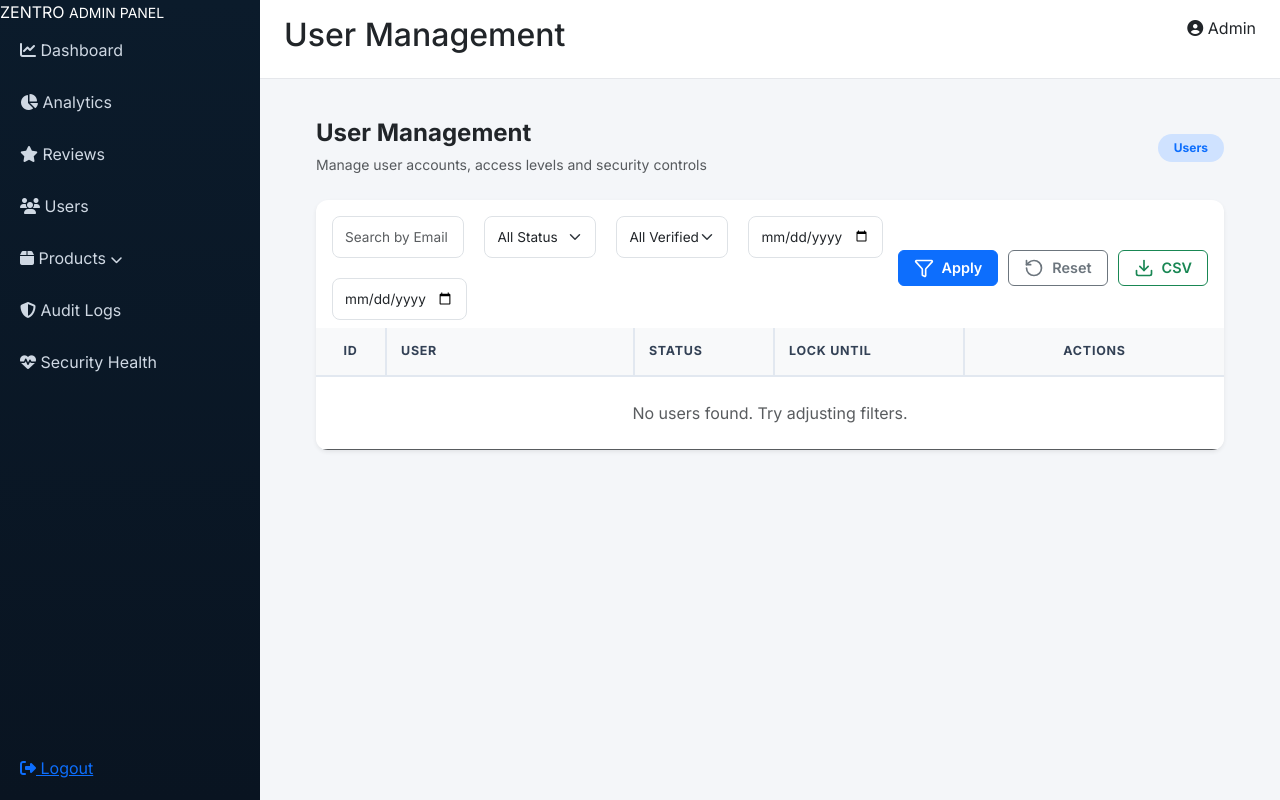
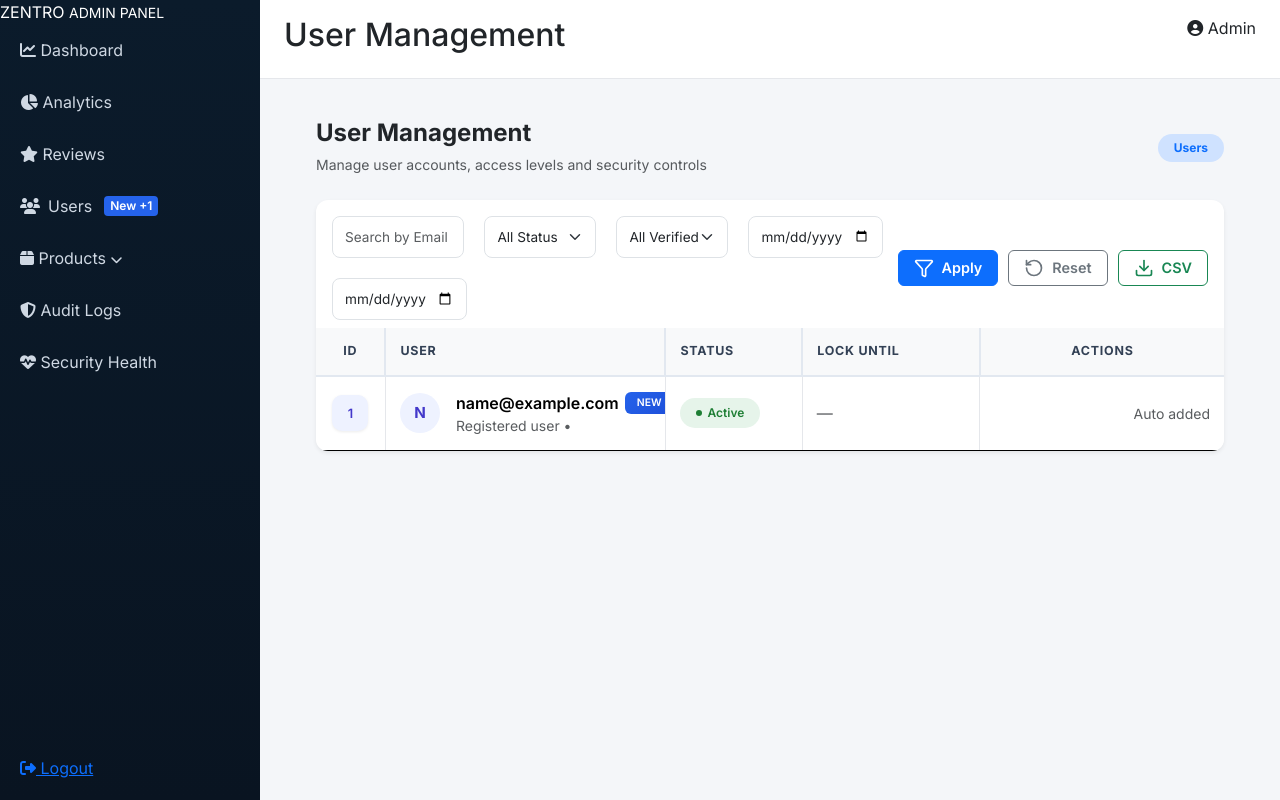
Before and after one commit to AtharvPanchal/zentro-ecommerce, a Flask app: template templates/admin/users.html in a window 1280 px wide. Run offline with Flask 3, Linux system fonts and the light colour scheme; the template is opened without the code that fills it, so the values that code supplies are empty; the visitor is signed in with stand-in values (Sample User, id 1); data comes from the database, SQL or seed files in the repository; parts of the project's set-up code (start-up, migrations or seed data) failed here and were passed over.

Commit message:
feat(admin): enhance user management panel with real-time updates and timezone fixes
- Implemented live user auto-refresh (every 5 seconds) using API
- Added dynamic row insertion for newly registered users
- Introduced 'NEW' badge for recently added users
- Built real-time 'time ago' system (just now, mins, hrs, days)
- Fixed critical timezone bug (UTC vs IST mismatch using ISO + Z handling)
- Improved duplicate prevention logic in live updates
- Enhanced UI consistency for user rows and status display
- Added CSV export with applied filters support
- Refactored frontend JS for better stability and clean structure
- Improved empty state handling in user table

Overall: Improved admin usability, real-time experience, and data accuracy

```diff
--- a/app/__init__.py
+++ b/app/__init__.py
@@ -8,13 +8,15 @@ from app.services.audit_retention import auto_archive_old_audit_logs
 from app.services.audit_cleanup_service import cleanup_old_archived_audit_logs
 from app.services.system_jobs import cleanup_expired_otps
 from flask_login import current_user
-from app.models import Wishlist
+from app.models import Wishlist, User
+from sqlalchemy import func
 
 from app.utils.time_utils import (
     timeago_ist,
     to_ist,
     format_ist,
-    IST
+    IST,
+    utc_now
 )
 
 import os
@@ -142,6 +144,25 @@ def create_app():
             "wishlist_count": count
         }
 
+    # --------------------------------------------------
+    # GLOBAL CONTEXT PROCESSOR (NEW USERS TODAY COUNT)
+    # --------------------------------------------------
+    @app.context_processor
+    def inject_new_users_count():
+        try:
+
+            now = utc_now()
+            start = now.replace(hour=0, minute=0, second=0, microsecond=0)
+
+            count = db.session.query(func.count(User.id)).filter(
+                User.created_at >= start
+            ).scalar()
+
+            return {"new_users_count": count}
+
+        except Exception:
+            return {"new_users_count": 0}
+
     #  AUDIT INSIGHT ROUTES (MISSING FIX)
     from app.admin.routes.audit_insight_routes import audit_insight_bp
     app.register_blueprint(audit_insight_bp)
--- a/app/admin/routes/dashboard_routes.py
+++ b/app/admin/routes/dashboard_routes.py
@@ -186,7 +186,8 @@ def dashboard():
 
     return render_template(
         "admin/dashboard.html",
-        dashboard=dashboard_data
+        dashboard=dashboard_data,
+        new_users_count=new_users_today
     )
 
 
--- a/app/api/routes.py
+++ b/app/api/routes.py
@@ -1,7 +1,8 @@
 from flask import request, jsonify
 from flask_login import login_required, current_user
 from app.extensions import db
-from app.models import Product, DeliveryPincode, SavedForLater
+from app.models import Product, DeliveryPincode, SavedForLater, User
+from app.utils.time_utils import utc_now
 from . import api_bp
 from flask import url_for
 from app.models import CartItem
@@ -526,3 +527,68 @@ def live_search():
         success=True,
         results=results
     )
+
+
+
+# =====================================================
+# NEW USERS COUNT (ADMIN SIDEBAR BADGE )
+# =====================================================
+@api_bp.route("/new-users-count", methods=["GET"])
+def get_new_users_count():
+
+    try:
+        now = utc_now()
+        start = now.replace(hour=0, minute=0, second=0, microsecond=0)
+
+        count = User.query.filter(
+            User.created_at >= start
+        ).count()
+
+        return jsonify(
+            success=True,
+            count=count
+        )
+
+    except Exception:
+        return jsonify(
+            success=False,
+            count=0
+        )
+
+
+
+# =====================================================
+# LIVE USERS LIST (ADMIN TABLE 🔥)
+# =====================================================
+@api_bp.route("/admin/live-users", methods=["GET"])
+@login_required
+def get_live_users():
+
+    try:
+        users = (
+            User.query
+            .order_by(User.created_at.desc())
+            .limit(10)   # latest 10 users
+            .all()
+        )
+
+        result = []
+
+        for u in users:
+            result.append({
+                "id": u.id,
+                "email": u.email,
+                "username": u.username,
+                "created_at": u.created_at.isoformat() + "Z",
+            })
+
+        return jsonify(
+            success=True,
+            users=result
+        )
+
+    except Exception:
+        return jsonify(
+            success=False,
+            users=[]
+        )
--- a/static/css/admin_layout.css
+++ b/static/css/admin_layout.css
@@ -445,3 +445,17 @@ font-size: 15px;
 .created-sub {
   font-size: 12px;
 }
+
+
+
+.custom-badge {
+  border-radius: 4px;
+  font-size: 12px;
+  padding: 4px 6px;
+  font-weight: 600;
+  background-color: #2563eb;   /*  SAME AS NEW BADGE */
+  color: #fff;
+}
+.custom-badge:hover {
+  background-color: #1d4ed8;
+}
--- a/templates/admin/admin_base.html
+++ b/templates/admin/admin_base.html
@@ -65,11 +65,22 @@
         {% endif %}
       </a>
 
-      <!-- Users -->
-      <a href="{{ url_for('admin.admin_users') }}"
-         class="{{ 'active' if request.endpoint == 'admin.admin_users' }}">
-        <i class="fa-solid fa-users"></i> Users
-      </a>
+
+      <!-- Users with User Count Badge -->
+<a href="{{ url_for('admin.admin_users') }}"
+   class="menu-item d-flex align-items-center gap-2 {{ 'active' if request.endpoint == 'admin.admin_users' }}">
+
+  <i class="fa-solid fa-users"></i>
+
+  <span>Users</span>
+
+  <span id="userBadge"
+      class="badge custom-badge ms-1"
+      style="{% if not new_users_count or new_users_count == 0 %}display:none;{% endif %}">
+  New +{{ new_users_count }}
+</span>
+
+</a>
 
       <!-- PRODUCTS DROPDOWN (SINGLE & CORRECT) -->
       <div class="menu-dropdown">
@@ -173,6 +184,40 @@
   });
 </script>
 
+
+
+<script>
+function updateUserBadge() {
+
+  fetch("/api/new-users-count")
+    .then(res => res.json())
+    .then(data => {
+
+      if (!data.success) return;
+
+      const badge = document.getElementById("userBadge");
+
+
+      if (!badge) return;
+
+      if (data.count > 0) {
+        badge.innerText = "New +" + data.count;
+        badge.style.display = "inline-block";
+      } else {
+        badge.style.display = "none";
+      }
+
+    })
+    .catch(() => {});
+}
+
+// page load var
+updateUserBadge();
+
+// every 10 sec refresh
+setInterval(updateUserBadge, 10000);
+</script>
+
 {% block page_js %}{% endblock %}
 </body>
 </html>
--- a/templates/admin/users.html
+++ b/templates/admin/users.html
@@ -124,11 +124,10 @@
           </tr>
         </thead>
 
-        <tbody>
+        <tbody id="usersTableBody">
 
         {% if not users %}
-          <!-- EMPTY STATE -->
-          <tr>
+<tr id="emptyStateRow">
   <td colspan="5" class="text-center text-muted py-4">
     No users found. Try adjusting filters.
   </td>
@@ -172,12 +171,10 @@
   Registered user
 
   {% if u.created_at %}
-      • {{ u.created_at.strftime('%d %b %Y') }}
+    • {{ u.created_at.strftime('%d %b %Y') }} •
   {% endif %}
 
-    {% if u.time_ago %}
-      • {{ u.time_ago }}
-    {% endif %}
+  <span class="live-time" data-time="{{ u.created_at.isoformat() }}"></span>
 
 </div>
 
@@ -397,4 +394,139 @@ to_date=request.args.get('to_date')
   lucide.createIcons();
 </script>
 
+
+<script>
+function loadLiveUsers(){
+
+  fetch("{{ url_for('api.get_live_users') }}")
+    .then(res => res.json())
+    .then(data => {
+
+      if(!data.success) return;
+
+      const tbody = document.getElementById("usersTableBody");
+      if(!tbody) return;
+
+      let firstRow = tbody.querySelector("tr");
+
+      const users = data.users;
+      if(users.length === 0) return;
+
+      const u = users[0];
+
+      // duplicate check
+      if(firstRow && firstRow.querySelector(".text-truncate")?.innerText === u.email){
+        return;
+      }
+
+      // remove empty row
+      const emptyRow = document.getElementById("emptyStateRow");
+      if(emptyRow){
+        emptyRow.remove();
+      }
+
+      // create row
+      const newRow = document.createElement("tr");
+      newRow.classList.add("user-row");
+
+      newRow.innerHTML = `
+        <td><span class="id-box">${u.id}</span></td>
+
+        <td>
+          <div class="d-flex align-items-center gap-3">
+            <div class="user-avatar">
+              ${u.email ? u.email[0].toUpperCase() : "U"}
+            </div>
+
+            <div>
+              <div class="fw-semibold">
+                <span class="text-truncate">${u.email}</span>
+                <span class="badge-new">NEW</span>
+              </div>
+
+              <div class="text-muted small">
+                Registered user •
+                <span class="live-time" data-time="${u.created_at}"></span>
+              </div>
+            </div>
+          </div>
+        </td>
+
+        <td>
+          <span class="status-pill success">
+            <span class="dot"></span> Active
+          </span>
+        </td>
+
+        <td><span class="text-muted">—</span></td>
+
+        <td class="text-end">
+          <span class="text-muted small">Auto added</span>
+        </td>
+      </tr>
+      `;
+
+      // insert animation
+      newRow.style.opacity = "0";
+      tbody.prepend(newRow);
+
+      setTimeout(() => {
+        newRow.style.transition = "0.3s";
+        newRow.style.opacity = "1";
+      }, 50);
+
+    })
+    .catch(err => console.log(err));
+}
+
+
+// 🔁 AUTO REFRESH
+loadLiveUsers();
+updateLiveTime();
+
+setInterval(() => {
+  loadLiveUsers();
+  updateLiveTime();
+}, 5000);
+
+
+// 🔥 TIME UPDATE FUNCTION (FINAL FIXED)
+function updateLiveTime(){
+
+  const rows = document.querySelectorAll(".user-row");
+
+  rows.forEach(row => {
+
+    const timeEl = row.querySelector(".live-time");
+    if(!timeEl) return;
+
+    const createdAt = timeEl.dataset.time;
+    if(!createdAt) return;
+
+    const now = new Date();
+    const created = new Date(createdAt + "Z");
+
+    const diff = Math.floor((now - created) / 1000);
+
+    let text = "just now";
+
+    if(diff >= 86400){
+      const days = Math.floor(diff / 86400);
+      text = days + " day ago";
+    }
+    else if(diff >= 3600){
+      const hrs = Math.floor(diff / 3600);
+      text = hrs + " hr ago";
+    }
+    else if(diff >= 60){
+      const mins = Math.floor(diff / 60);
+      text = mins + " min ago";
+    }
+
+    timeEl.innerText = text;
+
+  });
+}
+</script>
+
 {% endblock %}
```
Also changed, not shown: app/auth/routes.py (+31 -3 lines), templates/auth/login.html (+24 -16 lines). Lines whose indentation alone changed are shown as unchanged.
